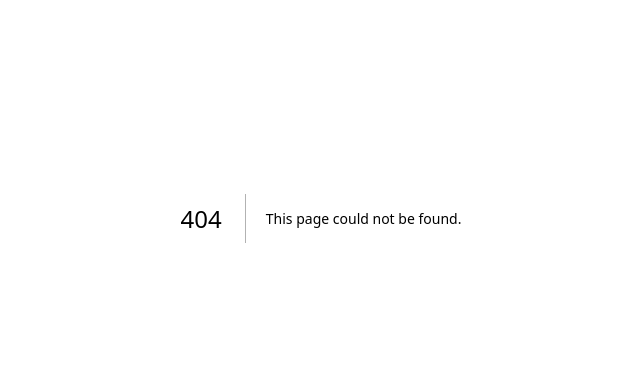
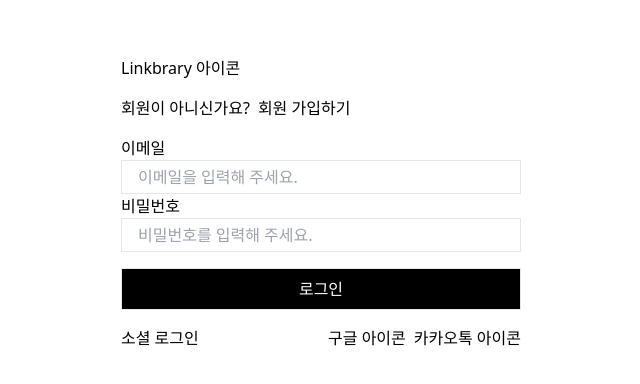
Before and after one commit to Seung-wan/codeit-weekly15-mission, a Next.js app: page /login in a window 1280 px wide. Before the commit this address had no page. Shown: the part 182-566 px from the top of the page, without its empty margins (319-959 px from the left). Built offline with nearby package versions, Linux system fonts and the light colour scheme.

Commit message:
로그인 페이지 UI를 개발합니다.

```diff
--- /dev/null
+++ b/app/_constants/route.ts
@@ -0,0 +1,4 @@
+export const ROUTE_PATHS = {
+  LOGIN: '/login',
+  SIGN_UP: '/sign-up',
+} as const;
--- /dev/null
+++ b/app/login/page.tsx
@@ -0,0 +1,51 @@
+import Link from 'next/link';
+import { ROUTE_PATHS } from '../_constants/route';
+
+export default function LoginPage() {
+  return (
+    <div className="w-[400px] mx-auto pt-[238px]">
+      <div>
+        <div>Linkbrary 아이콘</div>
+        <div className="flex gap-2 mt-4">
+          회원이 아니신가요?
+          <Link href={ROUTE_PATHS.SIGN_UP}>회원 가입하기</Link>
+        </div>
+      </div>
+
+      <form className="mt-4">
+        <div className="flex flex-col">
+          <label htmlFor="email">이메일</label>
+          <input
+            id="email"
+            className="border h-8 p-4"
+            placeholder="이메일을 입력해 주세요."
+          />
+        </div>
+
+        <div className="flex flex-col">
+          <label htmlFor="password">비밀번호</label>
+          <input
+            id="password"
+            className="border h-8 p-4"
+            placeholder="비밀번호를 입력해 주세요."
+          />
+        </div>
+
+        <button
+          type="submit"
+          className="text-center border p-2 mt-4 bg-black text-white w-full"
+        >
+          로그인
+        </button>
+      </form>
+
+      <div className="flex justify-between mt-4">
+        <div>소셜 로그인</div>
+        <div className="flex gap-2">
+          <div>구글 아이콘</div>
+          <div>카카오톡 아이콘</div>
+        </div>
+      </div>
+    </div>
+  );
+}
--- a/app/page.tsx
+++ b/app/page.tsx
@@ -1,7 +1,18 @@
+import Link from 'next/link';
+
+import { ROUTE_PATHS } from './_constants/route';
+
 export default function Home() {
   return (
-    <div className="flex justify-center items-center h-screen">
-      <h1>메인 페이지입니다!!!!</h1>
+    <div className="flex flex-col gap-4 justify-center items-center h-screen">
+      <h1 className="font-bold text-2xl">메인 페이지입니다!!!!</h1>
+
+      <Link className="border p-3" href={ROUTE_PATHS.LOGIN}>
+        로그인하러가기
+      </Link>
+      <Link className="border p-3" href={ROUTE_PATHS.SIGN_UP}>
+        회원가입하러가기
+      </Link>
     </div>
   );
 }
```
Also changed, not shown: 1 other file (tests, documents, lock files or other folders).
